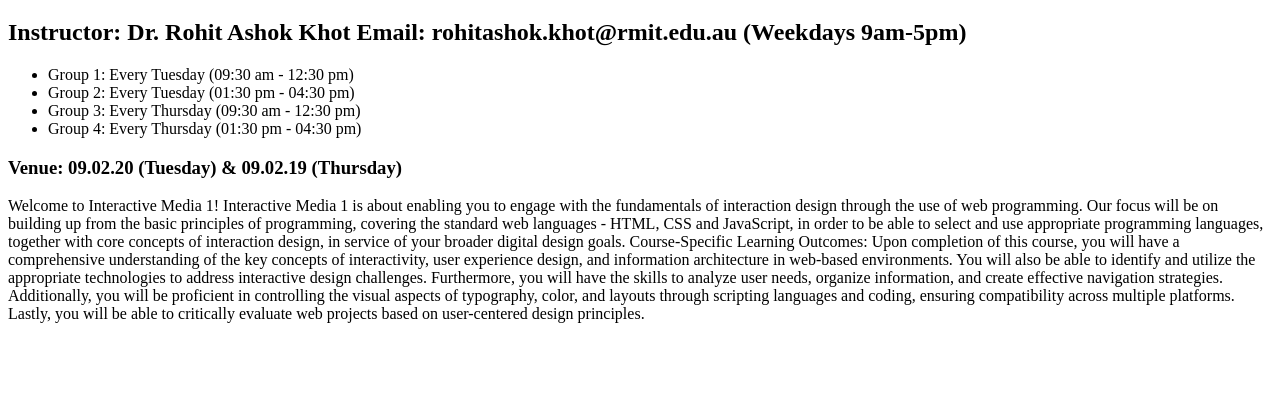
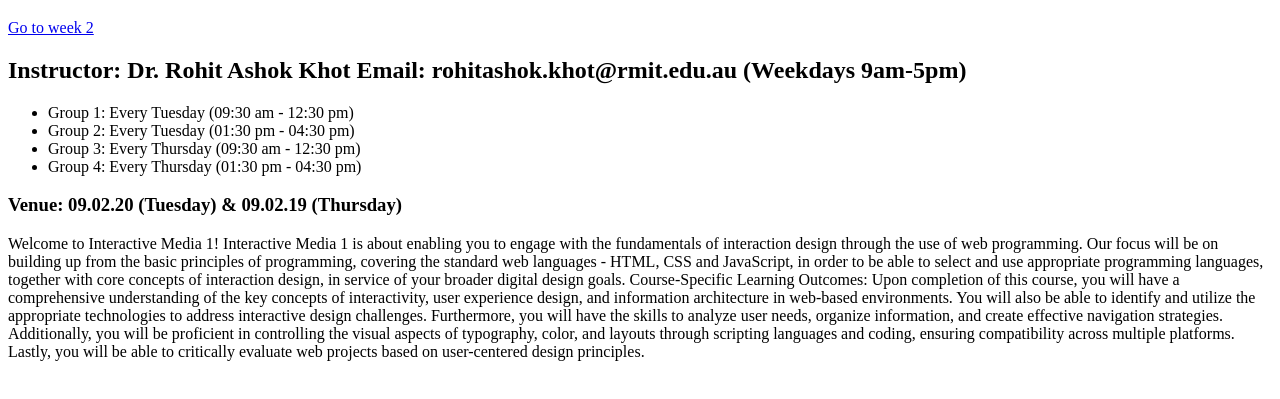
Before and after one commit to SkyLiu0725/SkyLiu0725.github.io, a plain HTML site: page index.html in a window 1280 px wide. Shown: the part 61-460 px from the top of the page. Drawn offline with Linux system fonts and the light colour scheme.

Commit message:
added option to week 2

```diff
--- a/index.html
+++ b/index.html
@@ -11,6 +11,7 @@
   </head>
   <body>
     <h1>Interactive Media</h1>
+    <a href="week2/index.html">Go to week 2</a>
     <h2>
       Instructor: Dr. Rohit Ashok Khot Email: rohitashok.khot@rmit.edu.au
       (Weekdays 9am-5pm)
```
